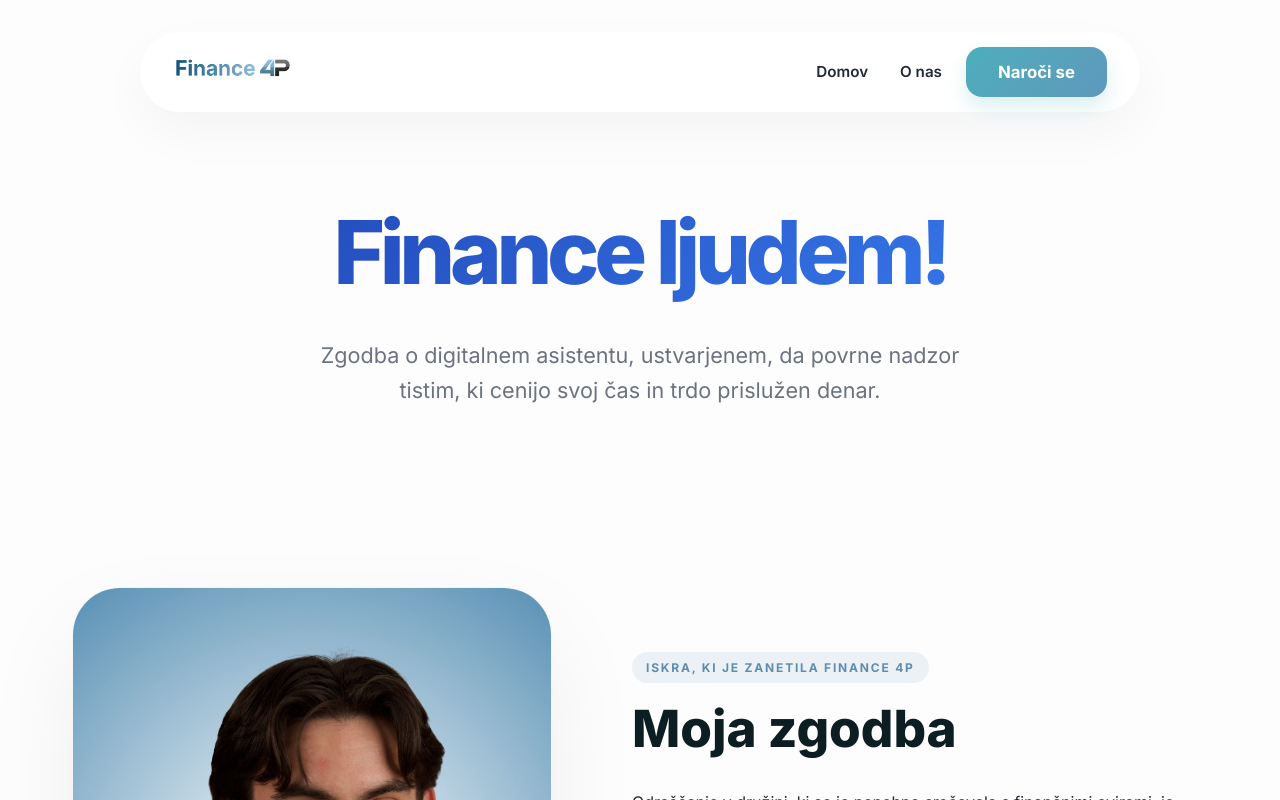
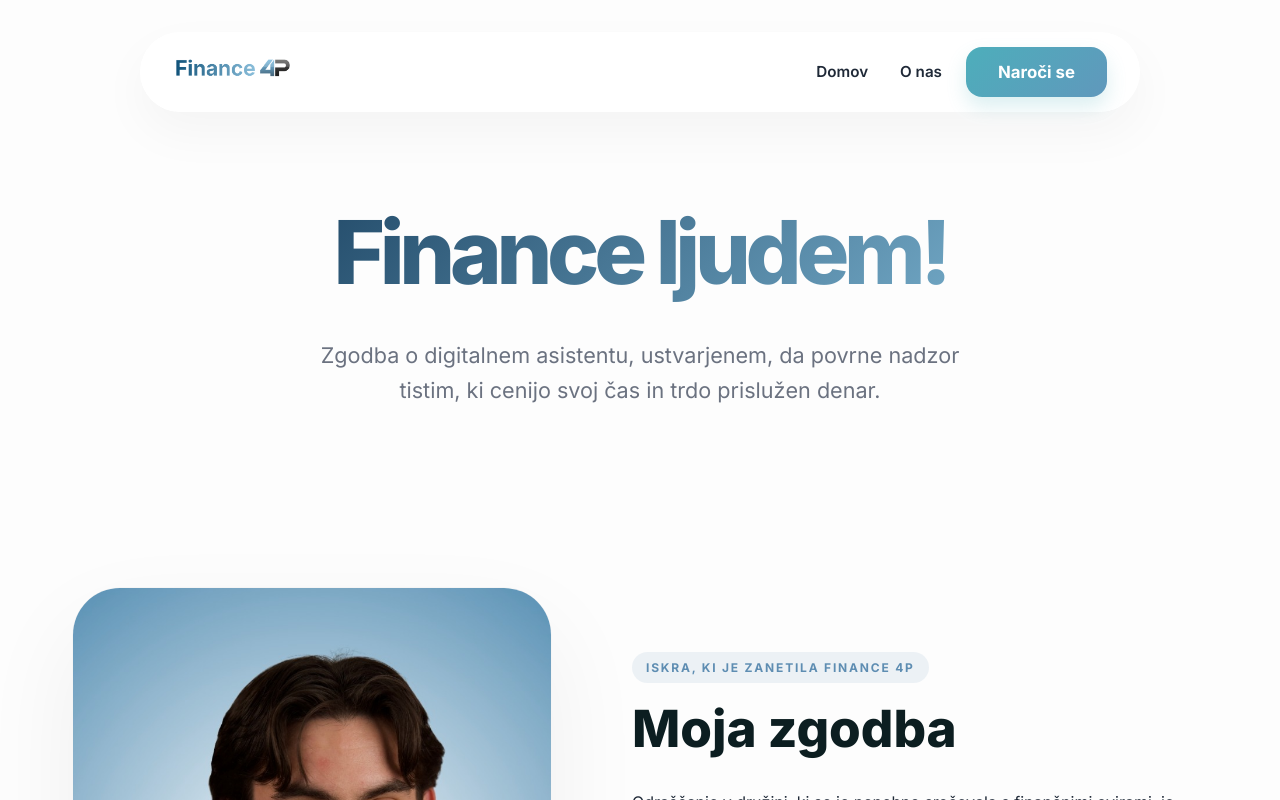
Before and after one commit to filipkolle/Landing-4P, a React (Vite) app: page /o-nas in a window 1280 px wide. Shown: the top 800 px of the page. Built offline with nearby package versions, Linux system fonts and the light colour scheme.

Commit message:
UI: Perfectly matched About page title gradient to Finance 4P logo colors

```diff
--- a/src/styles/About.css
+++ b/src/styles/About.css
@@ -17,7 +17,7 @@
   font-size: 5.5rem;
   font-weight: 950;
   margin-bottom: 24px;
-  background: linear-gradient(135deg, #1e40af 0%, #3b82f6 100%);
+  background: linear-gradient(135deg, #0a2e4d 0%, #8bc6e3 100%);
   -webkit-background-clip: text;
   background-clip: text;
   -webkit-text-fill-color: transparent;
```
